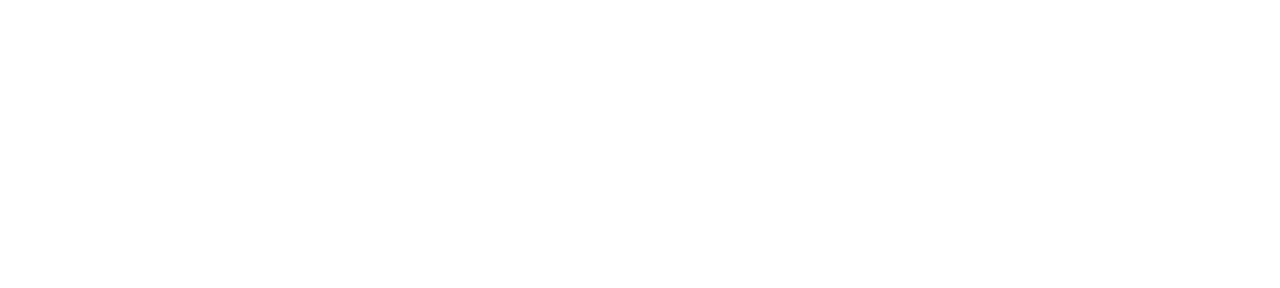
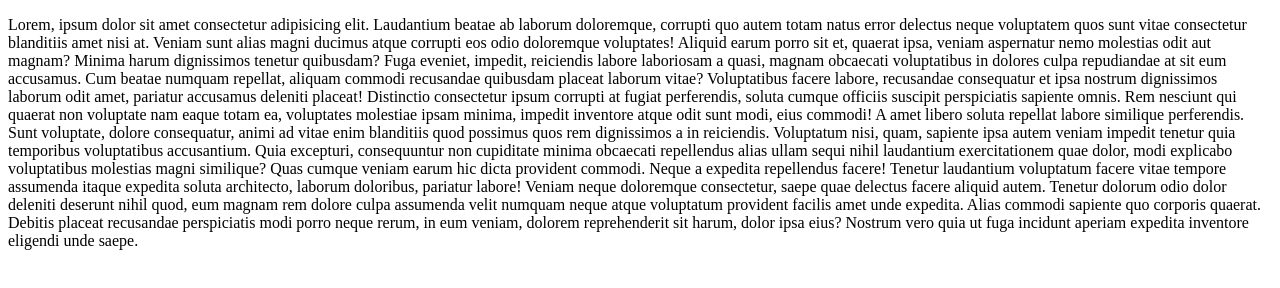
Before and after one commit to Ciro-Centioni/LaEsquina, a plain HTML site: page index.html in a window 1280 px wide. Drawn offline with Linux system fonts and the light colour scheme.

Commit message:
Commit four

```diff
--- a/index.html
+++ b/index.html
@@ -7,6 +7,17 @@
     <title>La Esquina</title>
 </head>
 <body>
-
+    <div>
+        <p>Lorem, ipsum dolor sit amet consectetur adipisicing elit. Laudantium beatae ab laborum doloremque, corrupti quo autem totam natus error delectus neque voluptatem quos sunt vitae consectetur blanditiis amet nisi at.
+        Veniam sunt alias magni ducimus atque corrupti eos odio doloremque voluptates! Aliquid earum porro sit et, quaerat ipsa, veniam aspernatur nemo molestias odit aut magnam? Minima harum dignissimos tenetur quibusdam?
+        Fuga eveniet, impedit, reiciendis labore laboriosam a quasi, magnam obcaecati voluptatibus in dolores culpa repudiandae at sit eum accusamus. Cum beatae numquam repellat, aliquam commodi recusandae quibusdam placeat laborum vitae?
+        Voluptatibus facere labore, recusandae consequatur et ipsa nostrum dignissimos laborum odit amet, pariatur accusamus deleniti placeat! Distinctio consectetur ipsum corrupti at fugiat perferendis, soluta cumque officiis suscipit perspiciatis sapiente omnis.
+        Rem nesciunt qui quaerat non voluptate nam eaque totam ea, voluptates molestiae ipsam minima, impedit inventore atque odit sunt modi, eius commodi! A amet libero soluta repellat labore similique perferendis.
+        Sunt voluptate, dolore consequatur, animi ad vitae enim blanditiis quod possimus quos rem dignissimos a in reiciendis. Voluptatum nisi, quam, sapiente ipsa autem veniam impedit tenetur quia temporibus voluptatibus accusantium.
+        Quia excepturi, consequuntur non cupiditate minima obcaecati repellendus alias ullam sequi nihil laudantium exercitationem quae dolor, modi explicabo voluptatibus molestias magni similique? Quas cumque veniam earum hic dicta provident commodi.
+        Neque a expedita repellendus facere! Tenetur laudantium voluptatum facere vitae tempore assumenda itaque expedita soluta architecto, laborum doloribus, pariatur labore! Veniam neque doloremque consectetur, saepe quae delectus facere aliquid autem.
+        Tenetur dolorum odio dolor deleniti deserunt nihil quod, eum magnam rem dolore culpa assumenda velit numquam neque atque voluptatum provident facilis amet unde expedita. Alias commodi sapiente quo corporis quaerat.
+        Debitis placeat recusandae perspiciatis modi porro neque rerum, in eum veniam, dolorem reprehenderit sit harum, dolor ipsa eius? Nostrum vero quia ut fuga incidunt aperiam expedita inventore eligendi unde saepe.</p>
+    </div>
 </body>
 </html>
```
